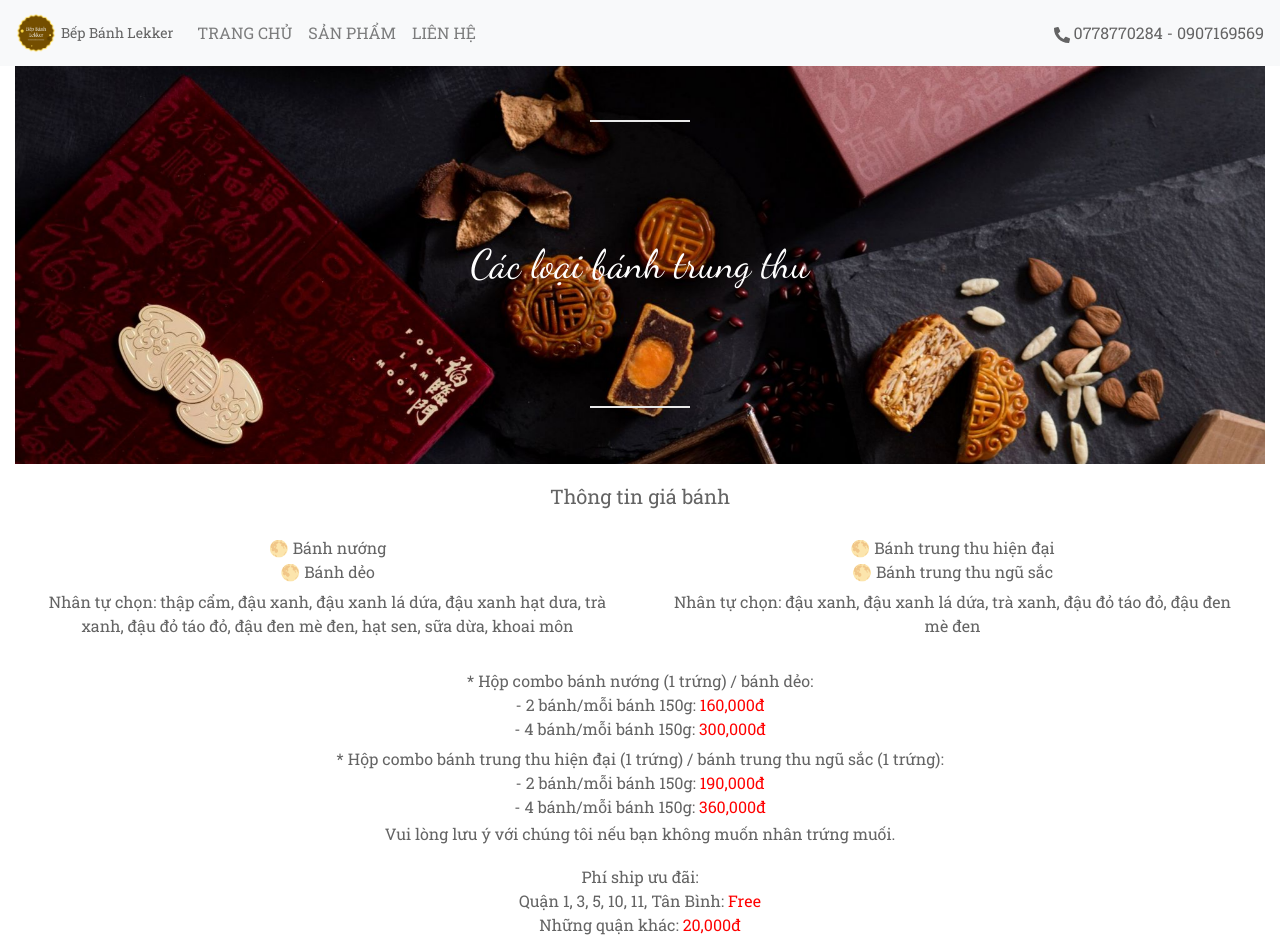
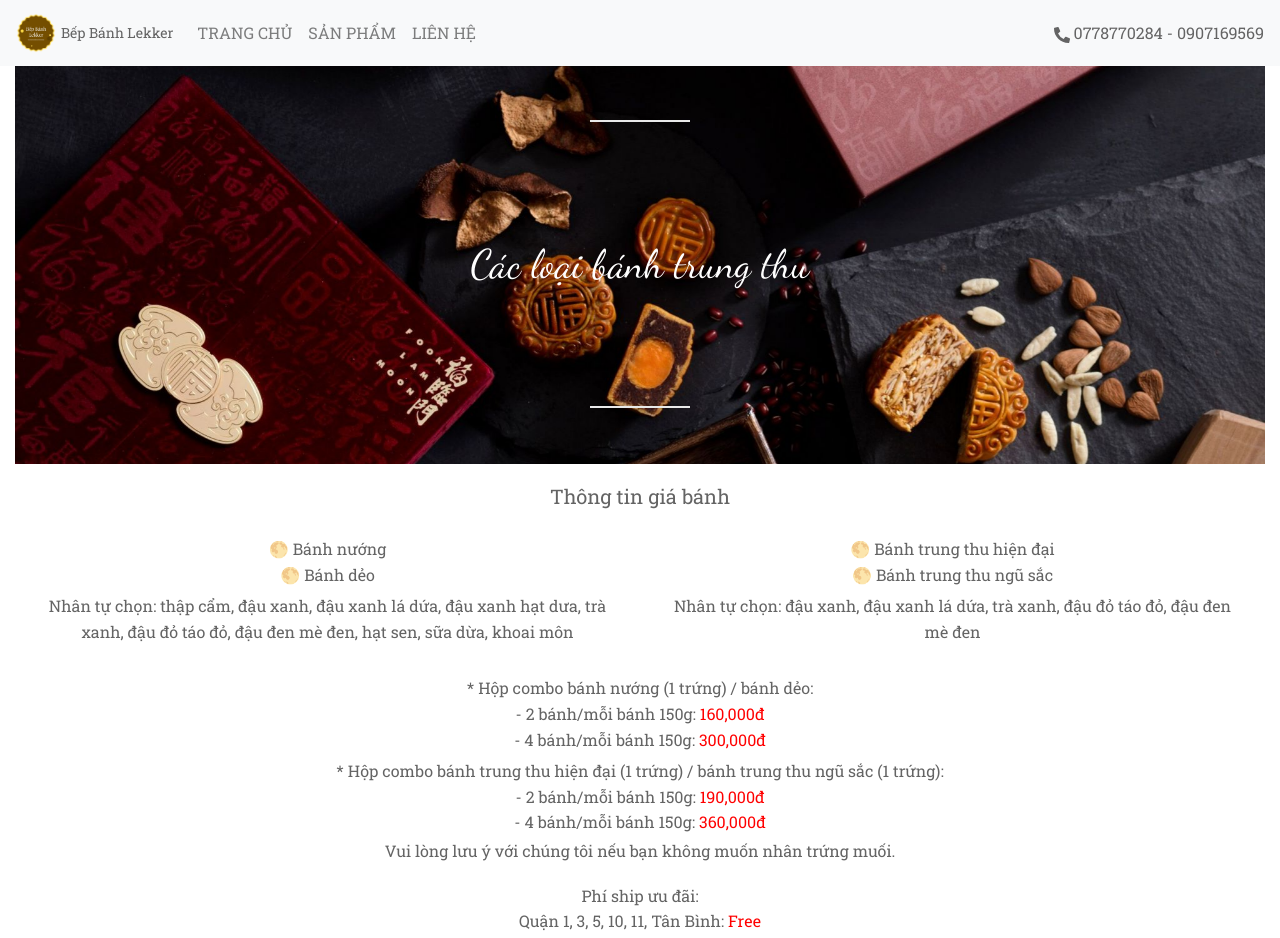
Before and after one commit to hanhngooo/BakeryWebsite, a React (Create React App) app: page /sanpham in a window 1280 px wide. Shown: the top 938 px of the page. Built offline with nearby package versions, Linux system fonts and the light colour scheme.

Commit message:
set line height

```diff
--- a/src/components/AboutUs/aboutUs.css
+++ b/src/components/AboutUs/aboutUs.css
@@ -44,6 +44,7 @@
   font-weight: 500;
   color: rgb(100, 100, 100);
   text-align: justify;
+  line-height: 1.6rem;
 }
 .description:first-letter {
   padding-left: 30px;
--- a/src/pages/ProductsPage/ProductsPage.css
+++ b/src/pages/ProductsPage/ProductsPage.css
@@ -1,6 +1,7 @@
 .products__noteWrap {
   margin-top: 20px;
   color: rgb(100, 100, 100);
+  line-height: 1.6rem;
 }
 .products__note {
   display: flex;
```
